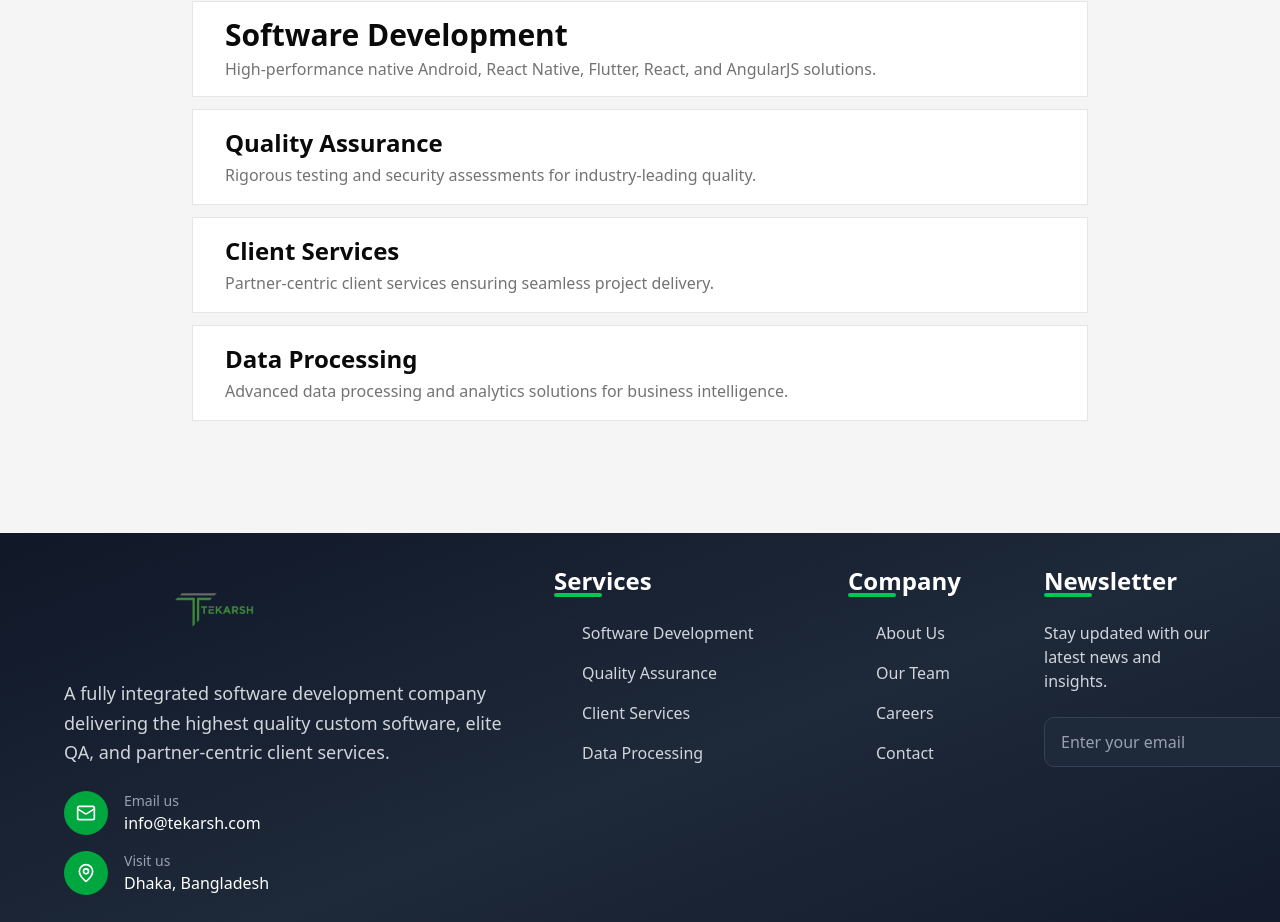
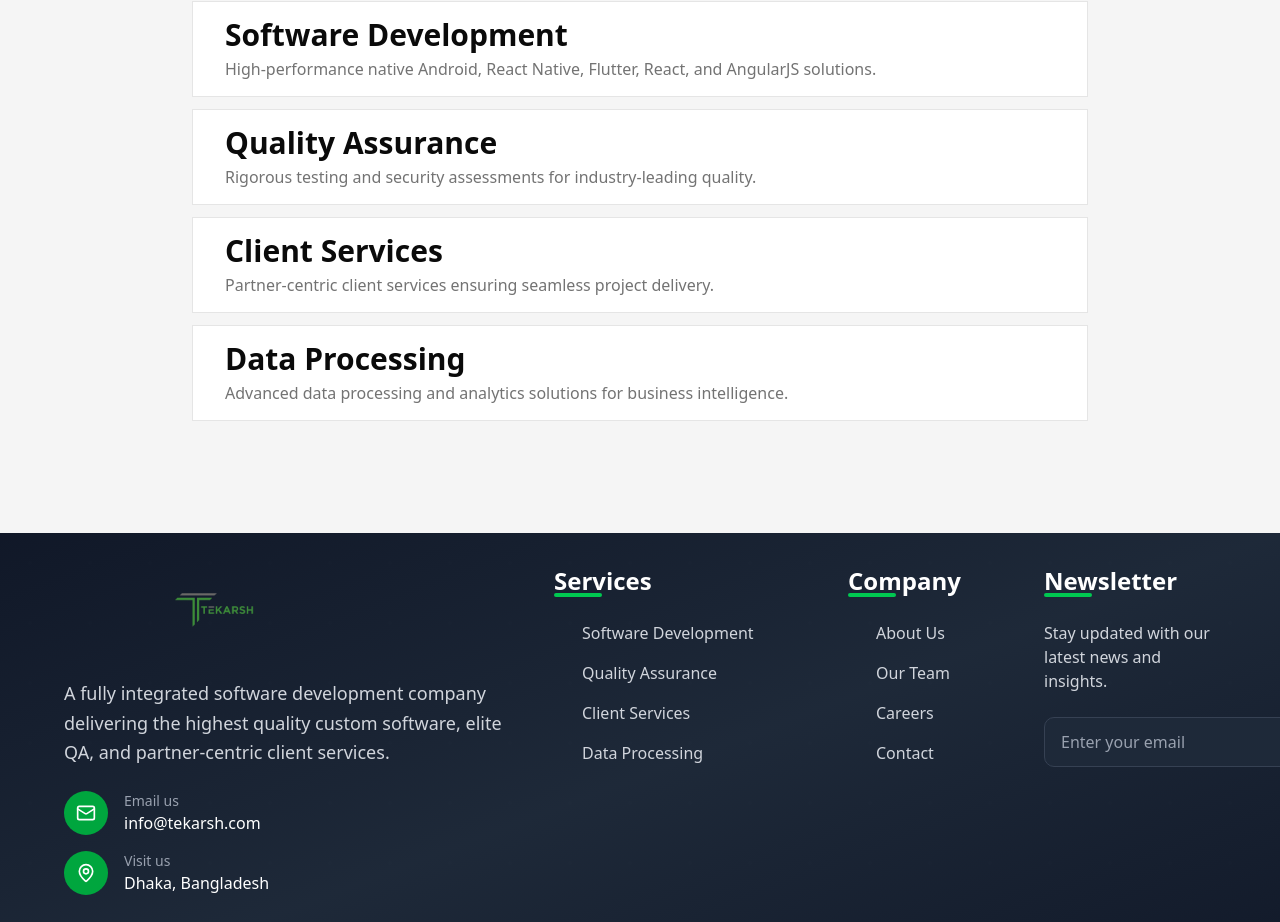
Before and after one commit to NafisaMehreen/Tekarsh-beta, a React (Vite) app: page / in a window 1280 px wide. Shown: the part 3139-4061 px from the top of the page. Built offline with nearby package versions, Linux system fonts and the light colour scheme.

Commit message:
New correction

```diff
--- a/src/components/category-list.jsx
+++ b/src/components/category-list.jsx
@@ -64,8 +64,7 @@ export const CategoryList = ({
                   <div className="flex-1">
                     <h3
                       className={cn(
-                        "font-bold transition-colors duration-300",
-                        category.featured ? 'text-2xl md:text-3xl' : 'text-xl md:text-2xl',
+                        "font-bold transition-colors duration-300 text-2xl md:text-3xl",
                         hoveredItem === category.id ? 'text-primary' : 'text-foreground'
                       )}>
                       {category.title}
```
Also changed, not shown: src/components/ScrollToTop.jsx (line endings or trailing spaces).
